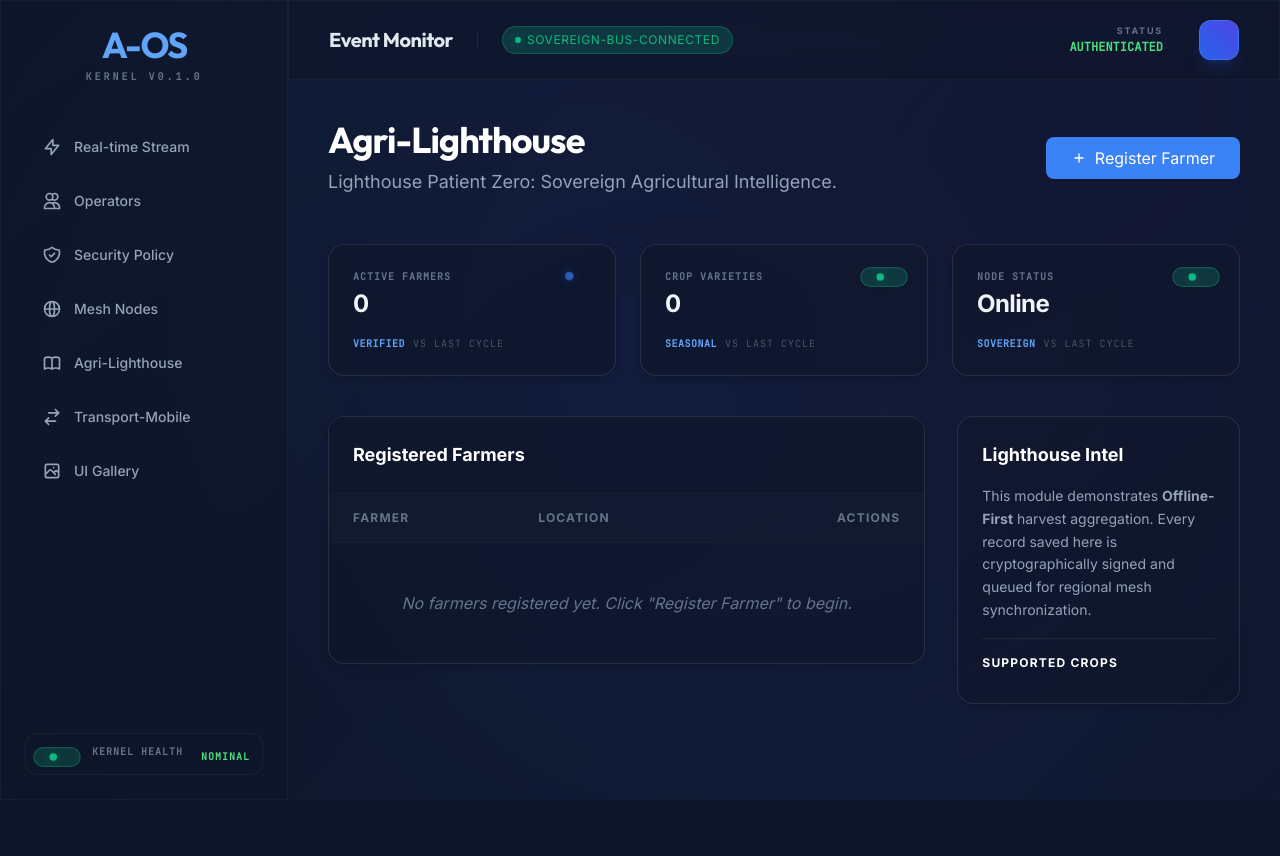
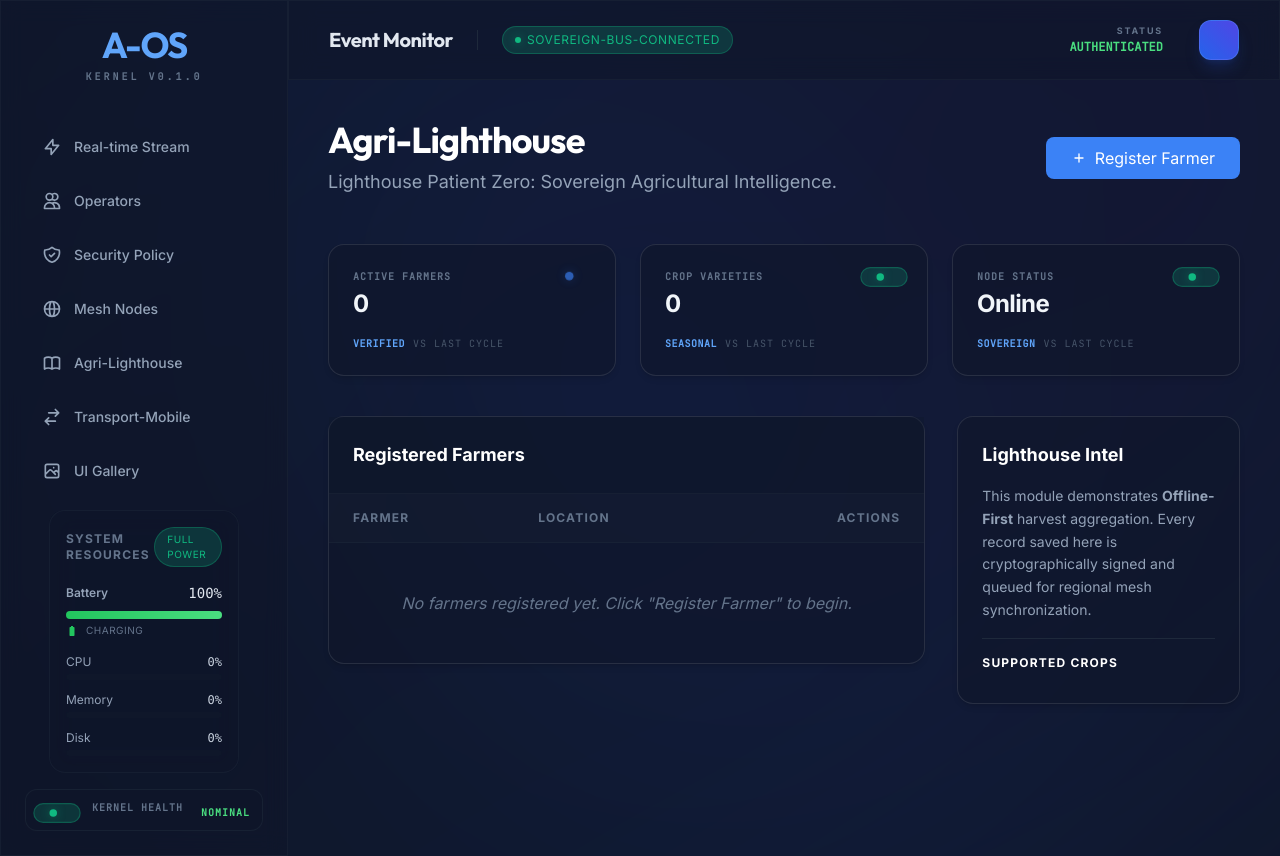
Before and after one commit to peteroluoch/africa-offline-os, a FastAPI app: template aos/api/templates/agri.html in a window 1280 px wide. Before the commit the page ends 767 px from the top, so only its background shows below. Run offline with FastAPI, Linux system fonts and the light colour scheme; the template is opened without the code that fills it, so the values that code supplies are empty; some libraries are stand-ins or nearby versions.

Commit message:
feat(phase-8.2): Resource Dashboard UI Integration
PHASE 8 BATCH 2 COMPLETE

Resource Widget Component:
- Real-time battery indicator with color coding (green/amber/red)
- Power profile badge (FULL_POWER/BALANCED/POWER_SAVER/CRITICAL)
- CPU, Memory, Disk usage meters
- Deferred task counter (shows when tasks are waiting)
- Auto-updates every 30 seconds
- SSE integration for instant profile change notifications

UI Integration:
- Added resource_widget macro to dashboard sidebar
- Positioned below navigation, above footer
- Responsive design with glassmorphism styling
- Smooth transitions and animations

Real-Time Updates:
- Polls /sys/resource/status every 30s
- Listens to resource.power_profile_changed events via SSE
- Updates battery bar color based on level
- Shows/hides deferred tasks indicator dynamically

Files Added:
- aos/api/templates/components/molecules/ResourceWidget.html

Files Modified:
- aos/api/templates/dashboard.html (widget import + integration)

Status: Resource monitoring fully visible in dashboard UI

```diff
--- /dev/null
+++ b/aos/api/templates/components/molecules/ResourceWidget.html
@@ -0,0 +1,180 @@
+{% macro resource_widget() %}
+<!-- Resource Status Widget -->
+<div class="aos-glass rounded-2xl p-4 border border-slate-800/50">
+    <div class="flex items-center justify-between mb-4">
+        <h3 class="text-xs font-black text-slate-500 uppercase tracking-widest">System Resources</h3>
+        <div id="power-profile-badge" class="aos-badge aos-badge-success text-[10px]">
+            FULL POWER
+        </div>
+    </div>
+
+    <!-- Battery Indicator -->
+    <div id="battery-container" class="mb-4">
+        <div class="flex items-center justify-between mb-2">
+            <span class="text-xs text-slate-400 font-semibold">Battery</span>
+            <span id="battery-percent" class="text-sm font-mono text-slate-200">100%</span>
+        </div>
+        <div class="w-full h-2 bg-slate-900 rounded-full overflow-hidden">
+            <div id="battery-bar"
+                class="h-full bg-gradient-to-r from-green-500 to-green-400 transition-all duration-500"
+                style="width: 100%"></div>
+        </div>
+        <div class="flex items-center gap-2 mt-1">
+            <svg id="battery-icon" class="w-3 h-3 text-green-500" fill="currentColor" viewBox="0 0 24 24">
+                <path
+                    d="M15.67 4H14V2h-4v2H8.33C7.6 4 7 4.6 7 5.33v15.33C7 21.4 7.6 22 8.33 22h7.33c.74 0 1.34-.6 1.34-1.33V5.33C17 4.6 16.4 4 15.67 4z" />
+            </svg>
+            <span id="battery-status" class="text-[10px] text-slate-500 uppercase tracking-wider">Charging</span>
+        </div>
+    </div>
+
+    <!-- Resource Meters -->
+    <div class="space-y-3">
+        <!-- CPU -->
+        <div>
+            <div class="flex items-center justify-between mb-1">
+                <span class="text-xs text-slate-400">CPU</span>
+                <span id="cpu-percent" class="text-xs font-mono text-slate-300">0%</span>
+            </div>
+            <div class="w-full h-1.5 bg-slate-900 rounded-full overflow-hidden">
+                <div id="cpu-bar" class="h-full bg-blue-500 transition-all duration-300" style="width: 0%"></div>
+            </div>
+        </div>
+
+        <!-- Memory -->
+        <div>
+            <div class="flex items-center justify-between mb-1">
+                <span class="text-xs text-slate-400">Memory</span>
+                <span id="memory-percent" class="text-xs font-mono text-slate-300">0%</span>
+            </div>
+            <div class="w-full h-1.5 bg-slate-900 rounded-full overflow-hidden">
+                <div id="memory-bar" class="h-full bg-purple-500 transition-all duration-300" style="width: 0%"></div>
+            </div>
+        </div>
+
+        <!-- Disk -->
+        <div>
+            <div class="flex items-center justify-between mb-1">
+                <span class="text-xs text-slate-400">Disk</span>
+                <span id="disk-percent" class="text-xs font-mono text-slate-300">0%</span>
+            </div>
+            <div class="w-full h-1.5 bg-slate-900 rounded-full overflow-hidden">
+                <div id="disk-bar" class="h-full bg-amber-500 transition-all duration-300" style="width: 0%"></div>
+            </div>
+        </div>
+    </div>
+
+    <!-- Deferred Tasks Indicator -->
+    <div id="deferred-tasks-container" class="mt-4 pt-4 border-t border-slate-800/30 hidden">
+        <div class="flex items-center gap-2">
+            <svg class="w-4 h-4 text-amber-500" fill="none" stroke="currentColor" viewBox="0 0 24 24">
+                <path stroke-linecap="round" stroke-linejoin="round" stroke-width="2"
+                    d="M12 8v4l3 3m6-3a9 9 0 11-18 0 9 9 0 0118 0z"></path>
+            </svg>
+            <span class="text-xs text-slate-400">
+                <span id="deferred-count" class="font-bold text-amber-400">0</span> tasks deferred
+            </span>
+        </div>
+    </div>
+</div>
+
+<script>
+    // Resource widget real-time updates
+    (function () {
+        const eventSource = new EventSource('/stream');
+
+        eventSource.addEventListener('resource.power_profile_changed', (e) => {
+            const data = JSON.parse(e.data);
+            updatePowerProfile(data.profile, data.battery_percent);
+        });
+
+        // Poll resource status every 30 seconds
+        async function updateResourceStatus() {
+            try {
+                const response = await fetch('/sys/resource/status');
+                if (!response.ok) return;
+
+                const data = await response.json();
+
+                // Update battery
+                if (data.battery) {
+                    updateBattery(data.battery);
+                }
+
+                // Update CPU
+                document.getElementById('cpu-percent').textContent = data.cpu_percent.toFixed(1) + '%';
+                document.getElementById('cpu-bar').style.width = data.cpu_percent + '%';
+
+                // Update Memory
+                document.getElementById('memory-percent').textContent = data.memory.percent.toFixed(1) + '%';
+                document.getElementById('memory-bar').style.width = data.memory.percent + '%';
+
+                // Update Disk
+                document.getElementById('disk-percent').textContent = data.disk.percent.toFixed(1) + '%';
+                document.getElementById('disk-bar').style.width = data.disk.percent + '%';
+
+                // Update power profile
+                updatePowerProfile(data.power_profile, data.battery ? data.battery.percent : 100);
+
+                // Update deferred tasks
+                if (data.scheduler.deferred > 0) {
+                    document.getElementById('deferred-tasks-container').classList.remove('hidden');
+                    document.getElementById('deferred-count').textContent = data.scheduler.deferred;
+                } else {
+                    document.getElementById('deferred-tasks-container').classList.add('hidden');
+                }
+            } catch (error) {
+                console.error('Failed to update resource status:', error);
+            }
+        }
+
+        function updateBattery(battery) {
+            const percent = battery.percent;
+            const status = battery.status;
+            const plugged = battery.plugged;
+
+            document.getElementById('battery-percent').textContent = percent.toFixed(0) + '%';
+            document.getElementById('battery-bar').style.width = percent + '%';
+            document.getElementById('battery-status').textContent = status;
+
+            // Update battery bar color based on level
+            const bar = document.getElementById('battery-bar');
+            const icon = document.getElementById('battery-icon');
+
+            if (percent > 50) {
+                bar.className = 'h-full bg-gradient-to-r from-green-500 to-green-400 transition-all duration-500';
+                icon.className = 'w-3 h-3 text-green-500';
+            } else if (percent > 20) {
+                bar.className = 'h-full bg-gradient-to-r from-amber-500 to-amber-400 transition-all duration-500';
+                icon.className = 'w-3 h-3 text-amber-500';
+            } else {
+                bar.className = 'h-full bg-gradient-to-r from-red-500 to-red-400 transition-all duration-500';
+                icon.className = 'w-3 h-3 text-red-500';
+            }
+        }
+
+        function updatePowerProfile(profile, batteryPercent) {
+            const badge = document.getElementById('power-profile-badge');
+            badge.textContent = profile.replace('_', ' ');
+
+            // Update badge color based on profile
+            badge.className = 'aos-badge text-[10px]';
+            if (profile === 'FULL_POWER') {
+                badge.classList.add('aos-badge-success');
+            } else if (profile === 'BALANCED') {
+                badge.classList.add('aos-badge-info');
+            } else if (profile === 'POWER_SAVER') {
+                badge.classList.add('aos-badge-warning');
+            } else if (profile === 'CRITICAL') {
+                badge.classList.add('aos-badge-error');
+            }
+        }
+
+        // Initial update
+        updateResourceStatus();
+
+        // Update every 30 seconds
+        setInterval(updateResourceStatus, 30000);
+    })();
+</script>
+{% endmacro %}
--- a/aos/api/templates/dashboard.html
+++ b/aos/api/templates/dashboard.html
@@ -4,6 +4,7 @@
 {% from "components/molecules/DataCard.html" import data_card %}
 {% from "components/molecules/NodeStatus.html" import node_status %}
 {% from "components/molecules/SidebarItem.html" import sidebar_item %}
+{% from "components/molecules/ResourceWidget.html" import resource_widget %}
 
 <!DOCTYPE html>
 <html lang="en">
@@ -127,6 +128,12 @@
             </svg>') }}
         </nav>
 
+        <!-- Resource Widget -->
+        <div class="px-6 py-4">
+            {{ resource_widget() }}
+        </div>
+
+        <!-- Footer -->
         <div class="mt-auto">
             {{ node_status(name="Kernel Health", status="success", status_text="NOMINAL") }}
         </div>
```
